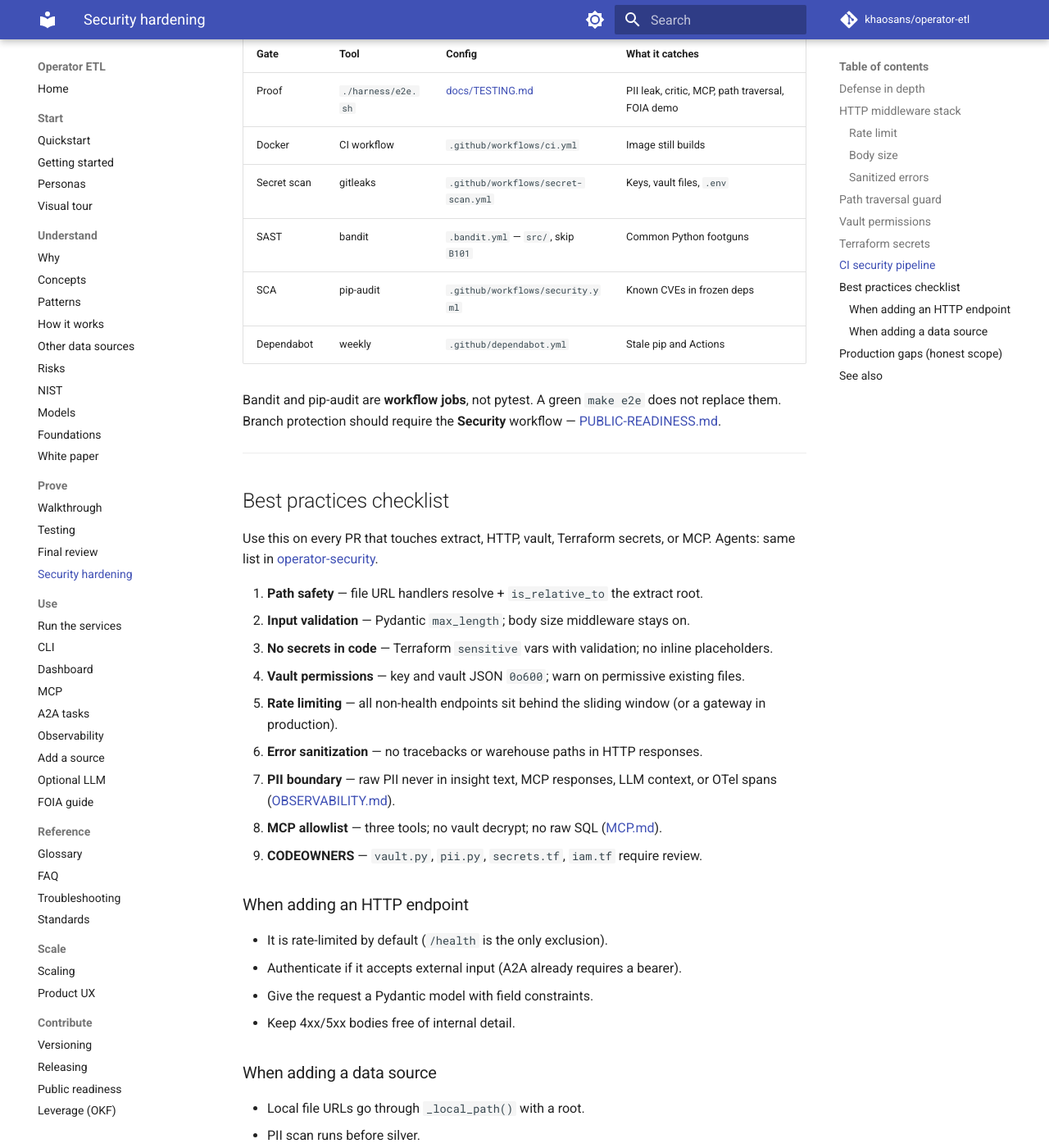
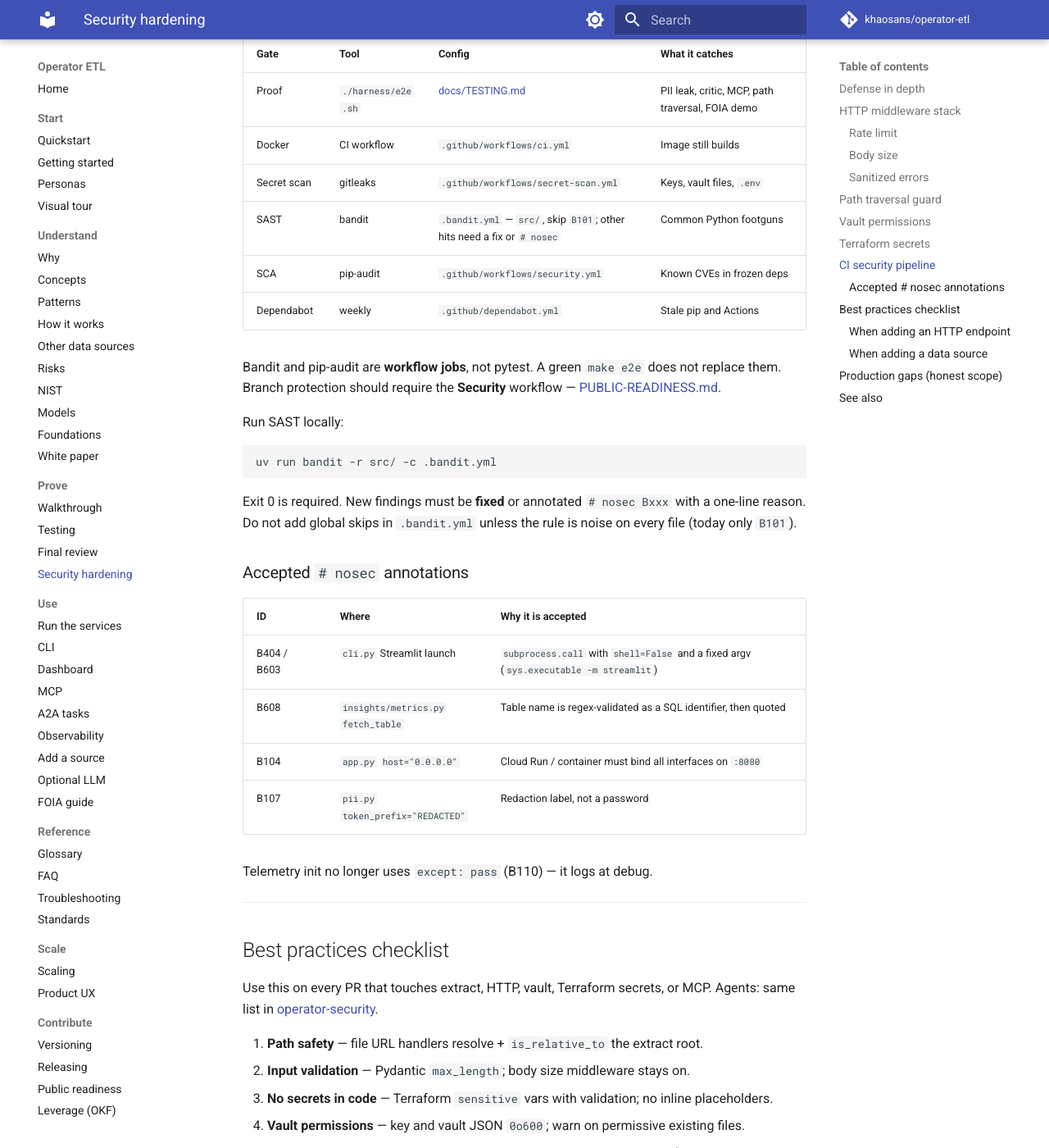
Before and after one commit to khaosans/operator-etl, an MkDocs documentation site: the page built from docs/SECURITY-HARDENING.md, in a window 1280 px wide and 1400 px high, scrolled down 5076 px. Shown: the whole window at 82% size. Built offline with MkDocs 1.6.1 and Material for MkDocs 9.7.7, drawn with Linux system fonts in a browser that asks for light colours; comment, search, counter and statistics services are not loaded.

Commit message:
fix: make bandit SAST CI pass with justified nosec and identifier checks
Bandit was failing the new Security workflow on known false positives
(Streamlit subprocess, Cloud Run 0.0.0.0, REDACTED token) plus B608 on
fetch_table. Validate table names as SQL identifiers, log telemetry
init failures instead of except-pass, and document remaining nosec
annotations in SECURITY-HARDENING.md.

Co-authored-by: Souriya2 <sour@chainable.co>

````diff
--- a/.bandit.yml
+++ b/.bandit.yml
@@ -1,3 +1,5 @@
+# Global skips only for rules that are noise everywhere.
+# Site-specific false positives use `# nosec Bxxx` on the line (see docs/SECURITY-HARDENING.md).
 skips:
   - B101  # assert used in tests and contracts — acceptable
 
--- a/docs/SECURITY-HARDENING.md
+++ b/docs/SECURITY-HARDENING.md
@@ -159,11 +159,30 @@ flowchart LR
 | Proof | `./harness/e2e.sh` | [docs/TESTING.md](TESTING.md) | PII leak, critic, MCP, path traversal, FOIA demo |
 | Docker | CI workflow | `.github/workflows/ci.yml` | Image still builds |
 | Secret scan | gitleaks | `.github/workflows/secret-scan.yml` | Keys, vault files, `.env` |
-| SAST | bandit | `.bandit.yml` — `src/`, skip `B101` | Common Python footguns |
+| SAST | bandit | `.bandit.yml` — `src/`, skip `B101`; other hits need a fix or `# nosec` | Common Python footguns |
 | SCA | pip-audit | `.github/workflows/security.yml` | Known CVEs in frozen deps |
 | Dependabot | weekly | `.github/dependabot.yml` | Stale pip and Actions |
 
 Bandit and pip-audit are **workflow jobs**, not pytest. A green `make e2e` does not replace them. Branch protection should require the **Security** workflow — [PUBLIC-READINESS.md](PUBLIC-READINESS.md).
+
+Run SAST locally:
+
+```bash
+uv run bandit -r src/ -c .bandit.yml
+```
+
+Exit 0 is required. New findings must be **fixed** or annotated `# nosec Bxxx` with a one-line reason. Do not add global skips in `.bandit.yml` unless the rule is noise on every file (today only `B101`).
+
+### Accepted `# nosec` annotations
+
+| ID | Where | Why it is accepted |
+|---|---|---|
+| B404 / B603 | `cli.py` Streamlit launch | `subprocess.call` with `shell=False` and a fixed argv (`sys.executable -m streamlit`) |
+| B608 | `insights/metrics.py` `fetch_table` | Table name is regex-validated as a SQL identifier, then quoted |
+| B104 | `app.py` `host="0.0.0.0"` | Cloud Run / container must bind all interfaces on `:8080` |
+| B107 | `pii.py` `token_prefix="REDACTED"` | Redaction label, not a password |
+
+Telemetry init no longer uses `except: pass` (B110) — it logs at debug.
 
 ---
 
````
Also changed, not shown: CHANGELOG.md (+1 -0 lines), docs/STANDARDS.md (+1 -1 lines), okf/log.md (+1 -0 lines), skills/operator-security/SKILL.md (+1 -1 lines), 5 other files.
